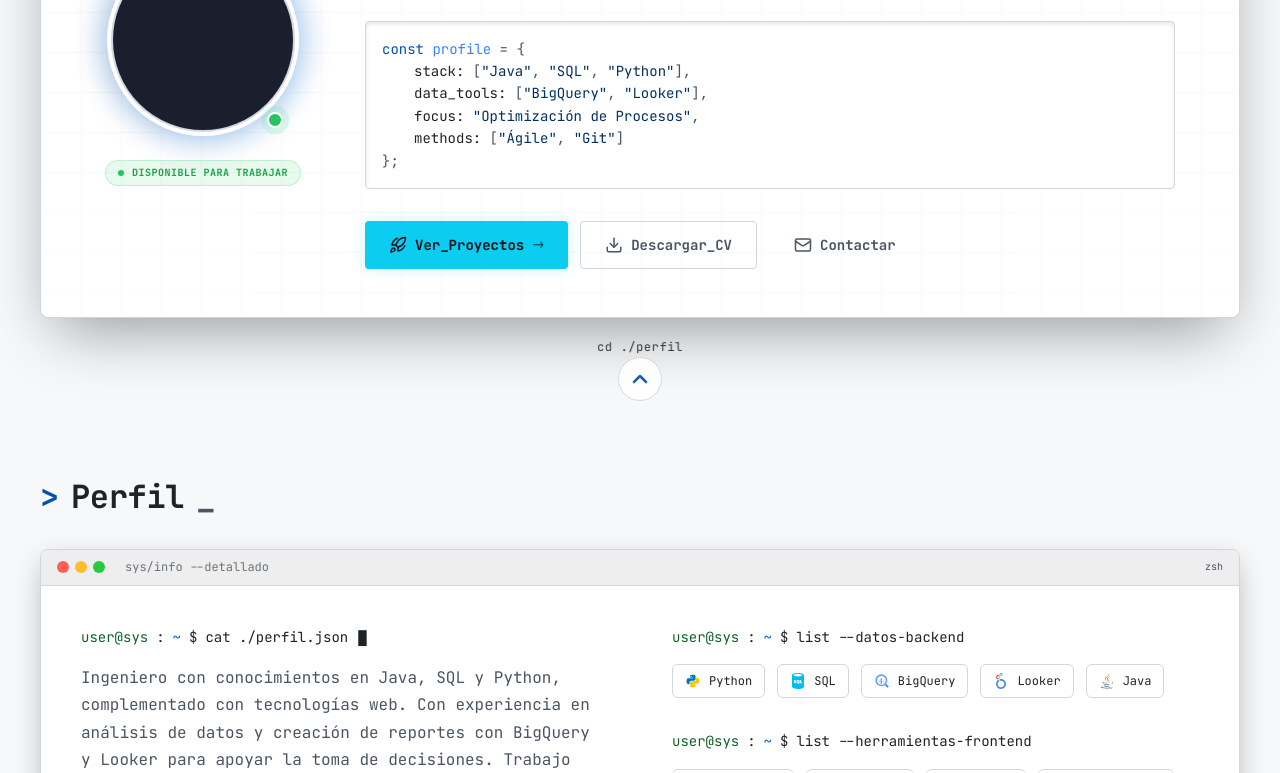
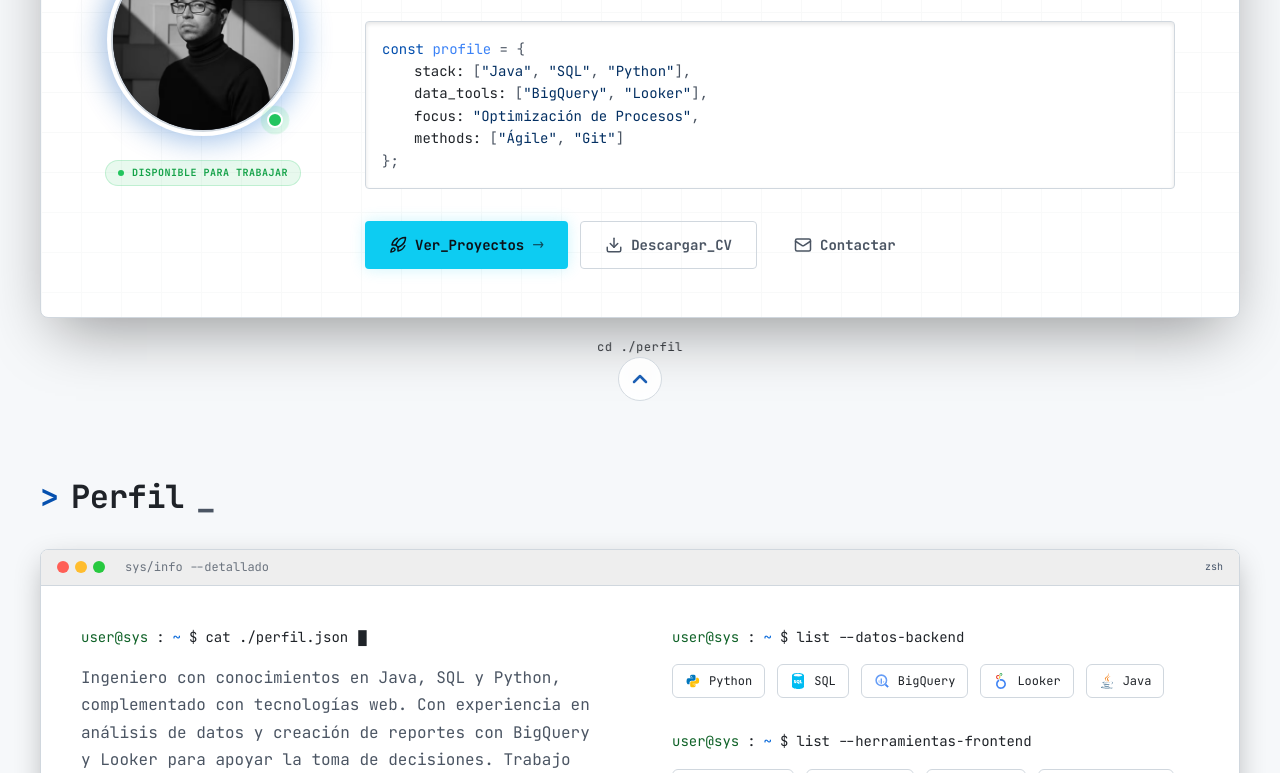
Before and after one commit to Sanchez042004/PortfolioV2, a website built with Vite: page index.html in a window 1280 px wide. Shown: the part 327-1100 px from the top of the page. Built offline with nearby package versions, Linux system fonts and the light colour scheme; no server answers; files whose address does not match are found by name.

Commit message:
Photo update

```diff
--- a/index.html
+++ b/index.html
@@ -21,7 +21,7 @@
     <link rel="preconnect" href="https://fonts.gstatic.com" crossorigin>
 
     <!-- Preload LCP Assets -->
-    <link rel="preload" as="image" href="/Andres.avif" fetchpriority="high">
+    <link rel="preload" as="image" href="public/Andres.avif" fetchpriority="high">
     <link rel="preload" as="style"
         href="https://fonts.googleapis.com/css2?family=JetBrains+Mono:wght@400;700&family=Space+Grotesk:wght@400;700&display=swap&subset=latin">
 
--- a/src/data.js
+++ b/src/data.js
@@ -10,7 +10,7 @@ export const data = {
             github: CONFIG.GITHUB_URL,
             linkedin: CONFIG.LINKEDIN_URL,
         },
-        avatar: '/photo.avif',
+        avatar: '/Andres.avif',
         cv: CONFIG.RESUME_PATH
     },
     nav: [
```
